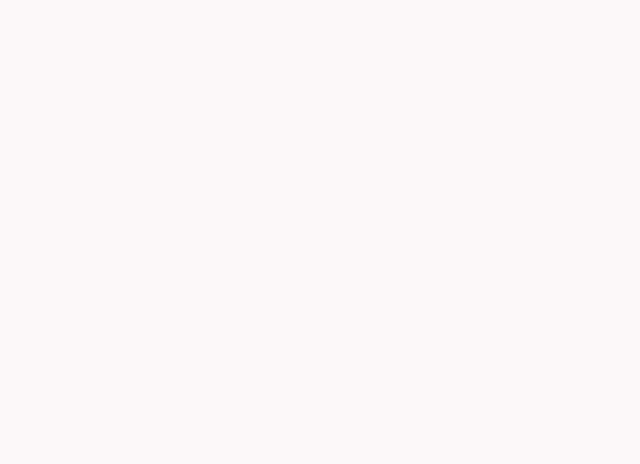
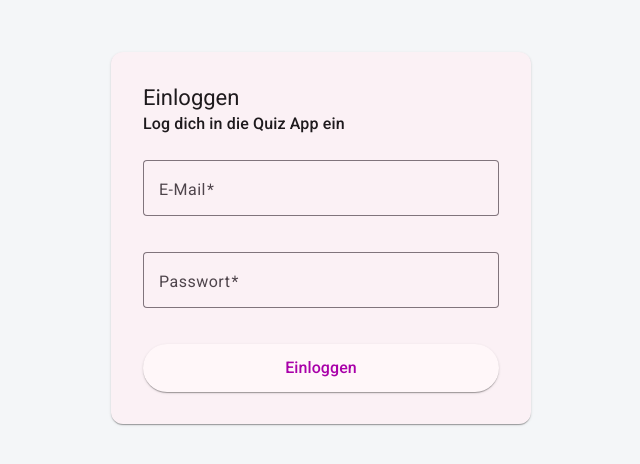
Before and after one commit to DENEDI22/team16-quiz-app, an Angular app in the folder frontend/team16-quiz-app/: page /login in a window 1280 px wide. Before the commit this address led to /. Shown: the part 178-642 px from the top of the page, without its empty margins (319-959 px from the left). Built offline with nearby package versions, Linux system fonts and the light colour scheme.

Commit message:
login page done

```diff
--- a/frontend/team16-quiz-app/angular.json
+++ b/frontend/team16-quiz-app/angular.json
@@ -2,7 +2,8 @@
   "$schema": "./node_modules/@angular/cli/lib/config/schema.json",
   "version": 1,
   "cli": {
-    "packageManager": "npm"
+    "packageManager": "npm",
+    "analytics": false
   },
   "newProjectRoot": "projects",
   "projects": {
--- a/frontend/team16-quiz-app/src/app/app.routes.ts
+++ b/frontend/team16-quiz-app/src/app/app.routes.ts
@@ -1,7 +1,12 @@
 import { Routes } from '@angular/router';
+import { Login } from './pages/login/login';
 import { Register} from './pages/register/register';
 
 export const routes: Routes = [
+  {
+    path: 'login',
+    component: Login,
+  },
   {
     path: 'register',
     component: Register,
--- a/frontend/team16-quiz-app/src/app/pages/login/login.html
+++ b/frontend/team16-quiz-app/src/app/pages/login/login.html
@@ -1 +1,72 @@
-<p>login works!</p>
+<div class="login-page">
+  <mat-card class="login-card">
+    <mat-card-header>
+      <mat-card-title>Einloggen</mat-card-title>
+      <mat-card-subtitle>
+        Log dich in die Quiz App ein
+      </mat-card-subtitle>
+    </mat-card-header>
+
+    <mat-card-content>
+      <form [formGroup]="loginForm" (ngSubmit)="onSubmit()">
+        <mat-form-field appearance="outline" class="full-width">
+          <mat-label>E-Mail</mat-label>
+          <input
+            matInput
+            type="email"
+            formControlName="email"
+            placeholder="name@example.com"
+          />
+
+          @if (loginForm.get('email')?.hasError('required') &&
+          loginForm.get('email')?.touched) {
+          <mat-error>
+            E-Mail ist erforderlich
+          </mat-error>
+          }
+
+          @if (loginForm.get('email')?.hasError('email') &&
+          loginForm.get('email')?.touched) {
+          <mat-error>
+            Bitte eine gültige E-Mail eingeben
+          </mat-error>
+          }
+        </mat-form-field>
+
+        <mat-form-field appearance="outline" class="full-width">
+          <mat-label>Passwort</mat-label>
+          <input
+            matInput
+            type="password"
+            formControlName="password"
+            placeholder="Passwort eingeben"
+          />
+
+          @if (loginForm.get('password')?.hasError('required') &&
+          loginForm.get('password')?.touched) {
+          <mat-error>
+            Passwort ist erforderlich
+          </mat-error>
+          }
+
+          @if (loginForm.get('password')?.hasError('minlength') &&
+          loginForm.get('password')?.touched) {
+          <mat-error>
+            Mindestens 6 Zeichen erforderlich
+          </mat-error>
+          }
+        </mat-form-field>
+
+        <button
+          mat-raised-button
+          color="primary"
+          type="submit"
+          class="full-width"
+        >
+          Einloggen
+        </button>
+
+      </form>
+    </mat-card-content>
+  </mat-card>
+</div>
--- a/frontend/team16-quiz-app/src/app/pages/login/login.scss
+++ b/frontend/team16-quiz-app/src/app/pages/login/login.scss
@@ -0,0 +1,26 @@
+.login-page {
+  min-height: 100vh;
+  display: flex;
+  justify-content: center;
+  align-items: center;
+  background: #f4f6f8;
+  padding: 1rem;
+}
+
+.login-card {
+  width: 100%;
+  max-width: 420px;
+  padding: 1rem;
+}
+
+form {
+  display: flex;
+  flex-direction: column;
+  gap: 1rem;
+  margin-top: 1.5rem;
+}
+
+button {
+  height: 48px;
+  font-size: 16px;
+}
--- a/frontend/team16-quiz-app/src/app/pages/login/login.ts
+++ b/frontend/team16-quiz-app/src/app/pages/login/login.ts
@@ -1,9 +1,40 @@
 import { Component } from '@angular/core';
+import { ReactiveFormsModule, FormBuilder, Validators } from '@angular/forms';
+
+import { MatCardModule } from '@angular/material/card';
+import { MatFormFieldModule } from '@angular/material/form-field';
+import { MatInputModule } from '@angular/material/input';
+import { MatButtonModule } from '@angular/material/button';
 
 @Component({
   selector: 'app-login',
-  imports: [],
+  standalone: true,
+  imports: [
+    ReactiveFormsModule,
+    MatCardModule,
+    MatFormFieldModule,
+    MatInputModule,
+    MatButtonModule
+  ],
   templateUrl: './login.html',
-  styleUrl: './login.scss',
+  styleUrl: './login.scss'
 })
-export class Login {}
+export class Login {
+  loginForm;
+
+  constructor(private formBuilder: FormBuilder) {
+    this.loginForm = this.formBuilder.group({
+      email: ['', [Validators.required, Validators.email]],
+      password: ['', [Validators.required, Validators.minLength(6)]],
+    });
+  }
+
+  onSubmit() {
+    if (this.loginForm.invalid) {
+      this.loginForm.markAllAsTouched();
+      return;
+    }
+
+    console.log(this.loginForm.value);
+  }
+}
```
Also changed, not shown: 1 other file (tests, documents, lock files or other folders).
